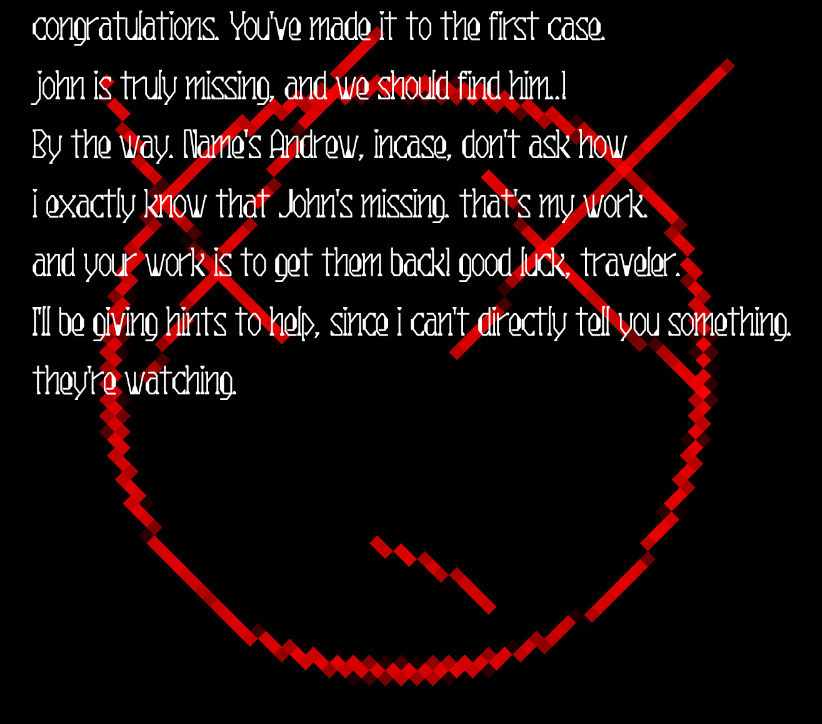
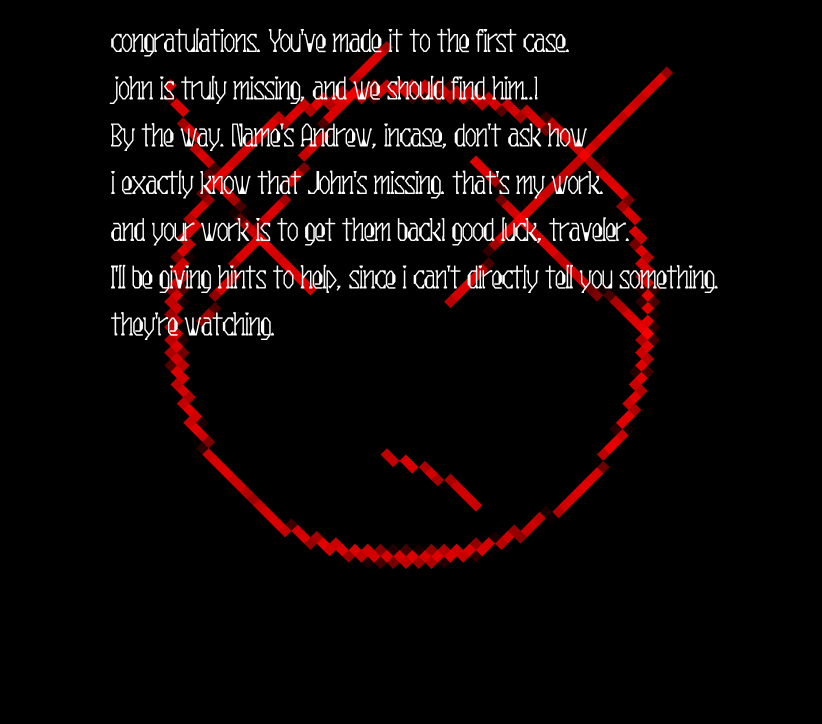
Before and after one commit to 1nscript/FR4GM3NT3D, a plain HTML site: page index.html in a window 1280 px wide. Shown: the whole page, without its empty margins (215-1037 px from the left). Drawn offline with Linux system fonts and the light colour scheme.

Commit message:
index.html

```diff
--- a/index.html
+++ b/index.html
@@ -8,14 +8,16 @@
                         body {
                                     background-color: black;
                                                 display: flex;
-            justify-content: center;
+                                                            flex-direction: column;
                                                                         align-items: center;
+                                                                                    justify-content: flex-start;
                                                                                                 height: 100vh;
                                                                                                             margin: 0;
+                                                                                                                        padding-top: 20px; /* Adds space at the top */
                                                                                                                                 }
                                                                                                                                         img {
-            max-width: 100%;
-            max-height: 100%;
+                                                                                                                                                    max-width: 50%;
+                                                                                                                                                                height: auto;
                                                                                                                                                                         }
                                                                                                                                                                             </style>
                                                                                                                                                                             </head>
```
Lines whose indentation alone changed are shown as unchanged.
